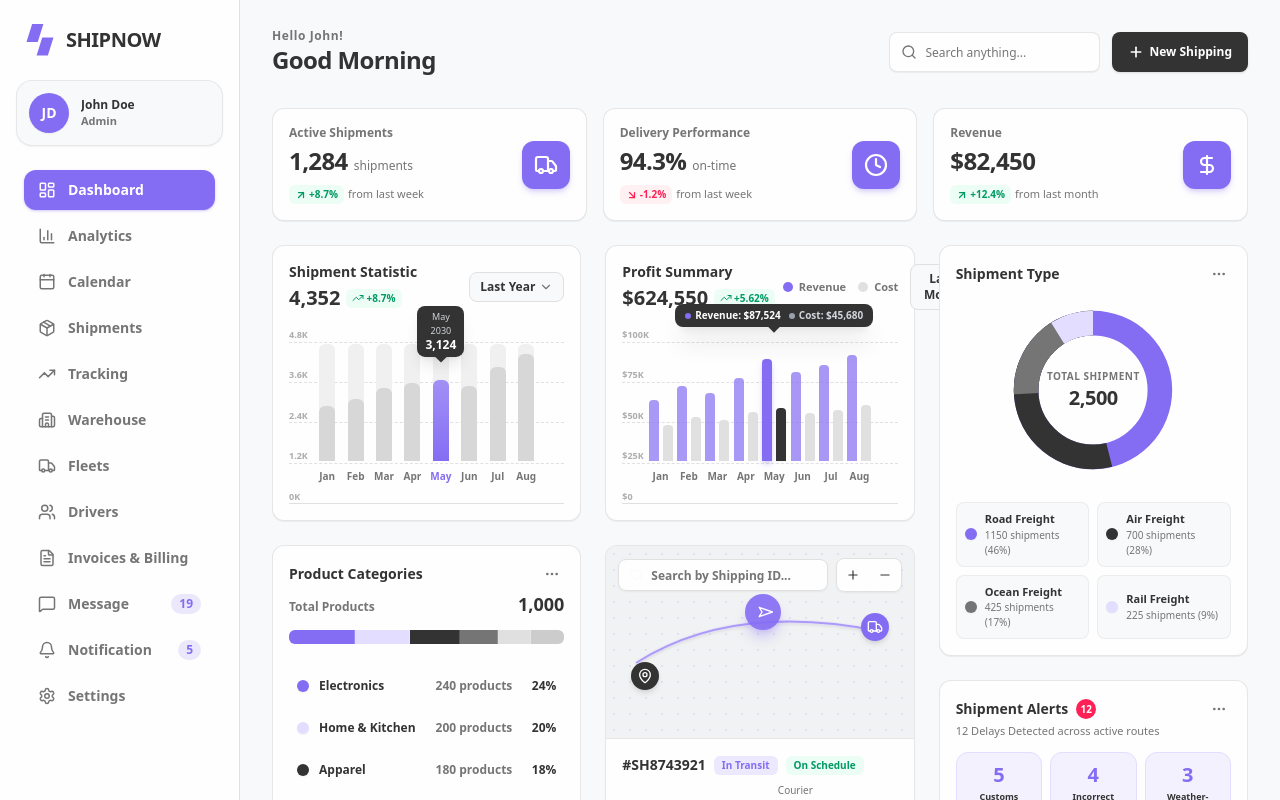
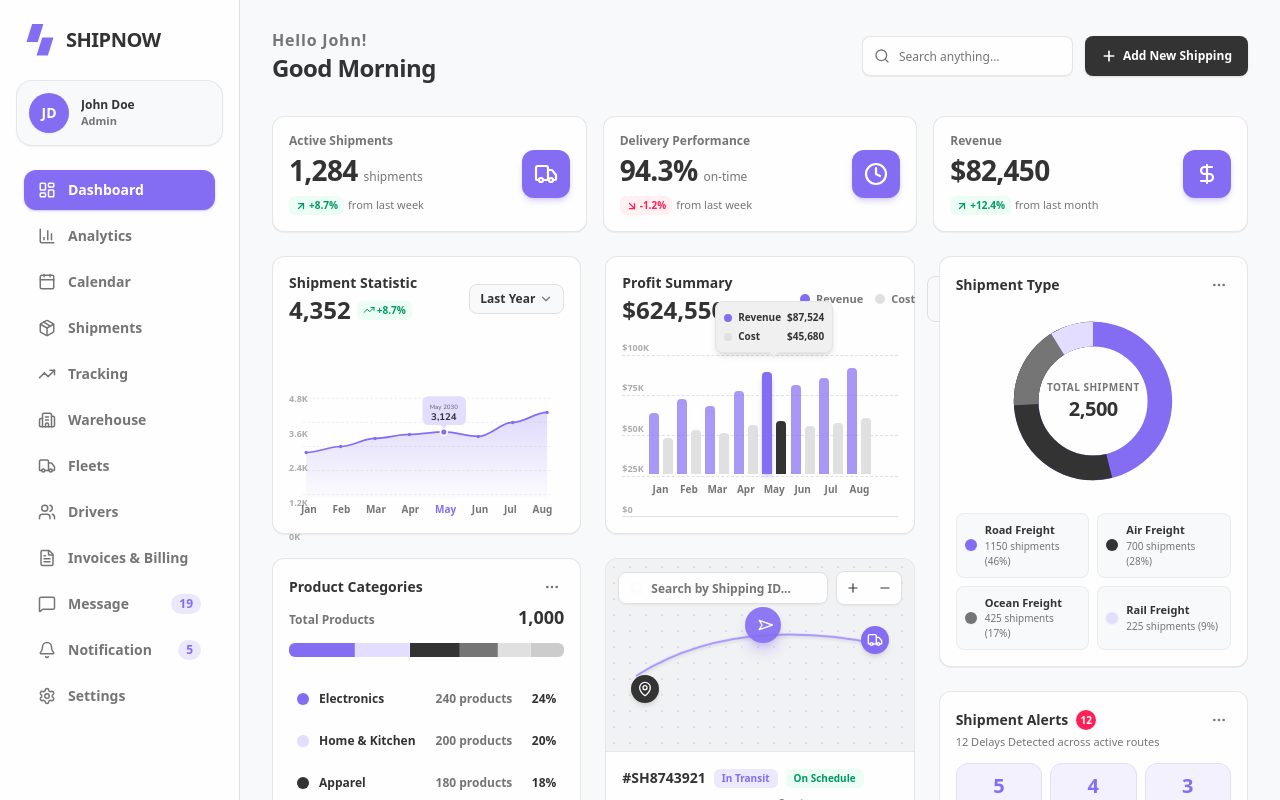
Before and after one commit to sadiq1020/ShipNow-frontend, a Next.js app: page /dashboard in a window 1280 px wide. Shown: the top 800 px of the page. Built offline with nearby package versions, Linux system fonts and the light colour scheme.

Commit message:
fix: shipment statistics and profit summary

```diff
--- a/src/components/dashboard/OverviewCards.tsx
+++ b/src/components/dashboard/OverviewCards.tsx
@@ -27,7 +27,7 @@ export function OverviewCards() {
                 {card.title}
               </span>
               <div className="flex items-baseline gap-1.5">
-                <span className="text-2xl font-black text-[#333333] tracking-tight">
+                <span className="text-[28px] md:text-[24px] lg:text-[28px] leading-tight font-black text-[#333333] tracking-tight">
                   {card.value}
                 </span>
                 {card.unit && (
--- a/src/components/dashboard/ProfitSummaryCard.tsx
+++ b/src/components/dashboard/ProfitSummaryCard.tsx
@@ -17,7 +17,9 @@ export function ProfitSummaryCard() {
             Profit Summary
           </h3>
           <div className="flex items-center gap-1.5 mt-0.5">
-            <span className="text-xl font-black text-[#333333]">$624,550</span>
+            <span className="text-[24px] leading-tight font-black text-[#333333]">
+              $624,550
+            </span>
             <span className="flex items-center rounded-md bg-emerald-50 px-1.5 py-0.5 text-[10px] font-bold text-emerald-600">
               <TrendingUp className="mr-0.5 h-3 w-3" /> +5.62%
             </span>
@@ -69,20 +71,27 @@ export function ProfitSummaryCard() {
                 key={item.month}
                 className="group relative flex flex-col items-center flex-1 justify-end h-full cursor-pointer"
               >
-                {/* May Highlight Tooltip */}
+                {/* May Highlight Tooltip — light gray #F0F0F0, vertical layout */}
                 {item.highlighted && (
-                  <div className="absolute -top-10 z-20 rounded-lg bg-[#333333] px-2.5 py-1 text-center shadow-xl">
-                    <div className="flex items-center justify-center gap-2 text-[10px] font-bold text-white whitespace-nowrap">
-                      <span className="flex items-center gap-1">
-                        <span className="h-1.5 w-1.5 rounded-full bg-[#856DF3]" />
-                        Revenue: ${item.revenue.toLocaleString()}
+                  <div className="absolute -top-14 z-20 rounded-lg bg-[#F0F0F0] px-2 py-2 shadow-md border border-[#E0E0E0]/60 whitespace-nowrap">
+                    <div className="flex flex-col gap-1 text-[10px] font-bold text-[#333333]">
+                      <span className="flex items-center gap-1.5">
+                        <span className="h-2 w-2 rounded-full bg-[#856DF3] shrink-0" />
+                        Revenue
+                        <span className="font-black ml-auto">
+                          ${item.revenue.toLocaleString()}
+                        </span>
                       </span>
-                      <span className="flex items-center gap-1 text-gray-300">
-                        <span className="h-1.5 w-1.5 rounded-full bg-gray-400" />
-                        Cost: ${item.cost.toLocaleString()}
+                      <span className="flex items-center gap-1.5">
+                        <span className="h-2 w-2 rounded-full bg-[#E0E0E0] shrink-0" />
+                        Cost
+                        <span className="font-black ml-auto">
+                          ${item.cost.toLocaleString()}
+                        </span>
                       </span>
                     </div>
-                    <div className="absolute left-1/2 -bottom-1 h-2 w-2 -translate-x-1/2 rotate-45 bg-[#333333]"></div>
+                    {/* Caret arrow */}
+                    <div className="absolute left-1/2 -bottom-1 h-2 w-2 -translate-x-1/2 rotate-45 bg-[#F0F0F0] border-r border-b border-[#E0E0E0]/60"></div>
                   </div>
                 )}
 
--- a/src/components/dashboard/ShipmentStatisticCard.tsx
+++ b/src/components/dashboard/ShipmentStatisticCard.tsx
@@ -3,11 +3,49 @@
 import { shipmentStatsSeries } from "@/data/dashboard";
 import { ChevronDown, TrendingUp } from "lucide-react";
 import { useState } from "react";
-import { clsx } from "clsx";
 
 export function ShipmentStatisticCard() {
   const [selectedPeriod, setSelectedPeriod] = useState("Last Year");
-  const maxCount = 4500;
+
+  // Chart layout constants
+  const chartW = 400;
+  const chartH = 160;
+  const padX = 25;
+  const padTop = 15;
+  const padBot = 5;
+  const maxCount = 4800;
+
+  // Calculate SVG data points
+  const points = shipmentStatsSeries.map((item, i) => {
+    const x =
+      padX +
+      (i / (shipmentStatsSeries.length - 1)) * (chartW - padX * 2);
+    const y =
+      chartH -
+      padBot -
+      (item.count / maxCount) * (chartH - padTop - padBot);
+    return { x, y, ...item };
+  });
+
+  // Build smooth cubic bezier path through all points
+  const buildSmoothPath = () => {
+    if (points.length < 2) return "";
+    let d = `M ${points[0].x} ${points[0].y}`;
+    for (let i = 1; i < points.length; i++) {
+      const prev = points[i - 1];
+      const curr = points[i];
+      const tension = (curr.x - prev.x) * 0.35;
+      d += ` C ${prev.x + tension} ${prev.y}, ${curr.x - tension} ${curr.y}, ${curr.x} ${curr.y}`;
+    }
+    return d;
+  };
+
+  const linePath = buildSmoothPath();
+  const last = points[points.length - 1];
+  const first = points[0];
+  const areaPath = `${linePath} L ${last.x} ${chartH} L ${first.x} ${chartH} Z`;
+
+  const highlightedPt = points.find((p) => p.highlighted);
 
   return (
     <div className="flex flex-col justify-between rounded-xl bg-[#FEFEFE] p-4 border border-[#E0E0E0]/80 shadow-2xs w-full">
@@ -18,7 +56,9 @@ export function ShipmentStatisticCard() {
             Shipment Statistic
           </h3>
           <div className="flex items-center gap-1.5 mt-0.5">
-            <span className="text-xl font-black text-[#333333]">4,352</span>
+            <span className="text-[24px] leading-tight font-black text-[#333333]">
+              4,352
+            </span>
             <span className="flex items-center rounded-md bg-emerald-50 px-1.5 py-0.5 text-[10px] font-bold text-emerald-600">
               <TrendingUp className="mr-0.5 h-3 w-3" /> +8.7%
             </span>
@@ -34,74 +74,133 @@ export function ShipmentStatisticCard() {
         </button>
       </div>
 
-      {/* SVG Chart Area */}
-      <div className="relative mt-4 h-44 w-full">
-        {/* Background Grid Lines */}
-        <div className="absolute inset-0 flex flex-col justify-between text-[9px] font-semibold text-[#757575]/60 pointer-events-none">
-          <div className="border-b border-dashed border-[#E0E0E0]">4.8K</div>
-          <div className="border-b border-dashed border-[#E0E0E0]">3.6K</div>
-          <div className="border-b border-dashed border-[#E0E0E0]">2.4K</div>
-          <div className="border-b border-dashed border-[#E0E0E0]">1.2K</div>
-          <div className="border-b border-[#E0E0E0]">0K</div>
+      {/* Line / Area Chart */}
+      <div className="relative mt-4 w-full">
+        {/* Y-axis grid labels */}
+        <div className="absolute inset-y-0 left-0 flex flex-col justify-between text-[9px] font-semibold text-[#757575]/60 pointer-events-none pr-2 py-1" style={{ height: chartH }}>
+          <span>4.8K</span>
+          <span>3.6K</span>
+          <span>2.4K</span>
+          <span>1.2K</span>
+          <span>0K</span>
         </div>
 
-        {/* Bars Container */}
-        <div className="relative flex h-full items-end justify-between px-6 pt-4 pb-5">
-          {shipmentStatsSeries.map((item) => {
-            const heightPercent = (item.count / maxCount) * 100;
+        <svg
+          viewBox={`0 0 ${chartW} ${chartH}`}
+          className="w-full"
+          style={{ height: "auto", aspectRatio: `${chartW}/${chartH}` }}
+          preserveAspectRatio="xMidYMid meet"
+        >
+          <defs>
+            {/* Gradient fill for area below the line */}
+            <linearGradient id="areaGradient" x1="0" y1="0" x2="0" y2="1">
+              <stop offset="0%" stopColor="#856DF3" stopOpacity="0.25" />
+              <stop offset="100%" stopColor="#856DF3" stopOpacity="0.02" />
+            </linearGradient>
+          </defs>
 
+          {/* Horizontal dashed grid lines */}
+          {[0, 1, 2, 3, 4].map((i) => {
+            const y = padTop + (i / 4) * (chartH - padTop - padBot);
             return (
-              <div
-                key={item.month}
-                className="group relative flex flex-col items-center flex-1 justify-end h-full cursor-pointer"
-              >
-                {/* May 2030 Highlight Tooltip Card */}
-                {item.highlighted && (
-                  <div className="absolute -top-7 z-10 animate-bounce rounded-lg bg-[#333333] px-2 py-1 text-center shadow-lg">
-                    <span className="block text-[9px] font-normal text-gray-300">
-                      May 2030
-                    </span>
-                    <span className="block text-xs font-black text-white">
-                      3,124
-                    </span>
-                    <div className="absolute left-1/2 -bottom-1 h-2 w-2 -translate-x-1/2 rotate-45 bg-[#333333]"></div>
-                  </div>
-                )}
-
-                {/* Hover Tooltip for non-highlighted items */}
-                {!item.highlighted && (
-                  <div className="absolute -top-8 z-10 hidden group-hover:block rounded bg-[#333333] px-1.5 py-0.5 text-[10px] font-bold text-white shadow-md">
-                    {item.count.toLocaleString()}
-                  </div>
-                )}
-
-                {/* Bar */}
-                <div className="w-4 rounded-t-md bg-[#F0F0F0] overflow-hidden transition-all duration-300 group-hover:bg-[#856DF3]/30 h-full flex items-end">
-                  <div
-                    style={{ height: `${heightPercent}%` }}
-                    className={clsx(
-                      "w-full rounded-t-md transition-all duration-500",
-                      item.highlighted
-                        ? "bg-gradient-to-t from-[#856DF3] to-[#A290F5] shadow-md shadow-[#856DF3]/30"
-                        : "bg-[#757575]/20 group-hover:bg-[#856DF3]"
-                    )}
-                  />
-                </div>
-
-                {/* Month Label */}
-                <span
-                  className={clsx(
-                    "mt-2 text-[10px] font-bold transition-colors",
-                    item.highlighted
-                      ? "text-[#856DF3]"
-                      : "text-[#757575] group-hover:text-[#333333]"
-                  )}
-                >
-                  {item.month}
-                </span>
-              </div>
+              <line
+                key={i}
+                x1={padX - 5}
+                y1={y}
+                x2={chartW - padX + 5}
+                y2={y}
+                stroke="#E0E0E0"
+                strokeWidth="0.8"
+                strokeDasharray="4 3"
+              />
             );
           })}
+
+          {/* Area fill */}
+          <path d={areaPath} fill="url(#areaGradient)" />
+
+          {/* Line */}
+          <path
+            d={linePath}
+            fill="none"
+            stroke="#856DF3"
+            strokeWidth="2.5"
+            strokeLinecap="round"
+            strokeLinejoin="round"
+          />
+
+          {/* Data dots */}
+          {points.map((pt) => (
+            <circle
+              key={pt.month}
+              cx={pt.x}
+              cy={pt.y}
+              r={pt.highlighted ? 5 : 2.5}
+              fill={pt.highlighted ? "#856DF3" : "#856DF3"}
+              stroke={pt.highlighted ? "#FEFEFE" : "none"}
+              strokeWidth={pt.highlighted ? 2.5 : 0}
+              className="transition-all duration-200"
+            />
+          ))}
+
+          {/* Highlighted May tooltip */}
+          {highlightedPt && (
+            <g>
+              {/* Tooltip bg rect - light lavender #E3DDFF */}
+              <rect
+                x={highlightedPt.x - 31}
+                y={highlightedPt.y - 52}
+                width={63}
+                height={42}
+                rx={8}
+                ry={8}
+                fill="#E3DDFF"
+              />
+              {/* Tooltip caret / arrow */}
+              <polygon
+                points={`${highlightedPt.x - 5},${highlightedPt.y - 11} ${highlightedPt.x + 5},${highlightedPt.y - 11} ${highlightedPt.x},${highlightedPt.y - 5}`}
+                fill="#E3DDFF"
+              />
+              {/* Date text */}
+              <text
+                x={highlightedPt.x}
+                y={highlightedPt.y - 33}
+                textAnchor="middle"
+                fill="#757575"
+                fontSize="9"
+                fontWeight="600"
+                fontFamily="Nunito Sans, sans-serif"
+              >
+                May 2030
+              </text>
+              {/* Number text */}
+              <text
+                x={highlightedPt.x}
+                y={highlightedPt.y - 18}
+                textAnchor="middle"
+                fill="#333333"
+                fontSize="14"
+                fontWeight="900"
+                fontFamily="Nunito Sans, sans-serif"
+              >
+                3,124
+              </text>
+            </g>
+          )}
+        </svg>
+
+        {/* X-axis month labels */}
+        <div className="flex justify-between px-3 mt-1">
+          {shipmentStatsSeries.map((item) => (
+            <span
+              key={item.month}
+              className={`text-[10px] font-bold ${
+                item.highlighted ? "text-[#856DF3]" : "text-[#757575]"
+              }`}
+            >
+              {item.month}
+            </span>
+          ))}
         </div>
       </div>
     </div>
--- a/src/components/layout/Header.tsx
+++ b/src/components/layout/Header.tsx
@@ -23,7 +23,7 @@ export function Header({ onMobileMenuOpen }: HeaderProps) {
         </button>
 
         <div>
-          <span className="text-xs font-semibold text-[#757575] tracking-wider block">
+          <span className="text-base font-semibold text-[#757575] tracking-wider block">
             Hello John!
           </span>
           <h1 className="text-xl sm:text-2xl font-extrabold text-[#333333] tracking-tight">
@@ -52,7 +52,7 @@ export function Header({ onMobileMenuOpen }: HeaderProps) {
           className="h-10 px-4 rounded-lg bg-[#333333] hover:bg-[#1A1A1A] active:scale-[0.98] text-white text-xs font-bold flex items-center justify-center gap-1.5 transition-all shadow-sm shrink-0"
         >
           <Plus className="h-4 w-4 stroke-[2.5]" />
-          <span>New Shipping</span>
+          <span>Add New Shipping</span>
         </button>
       </div>
     </header>
```
